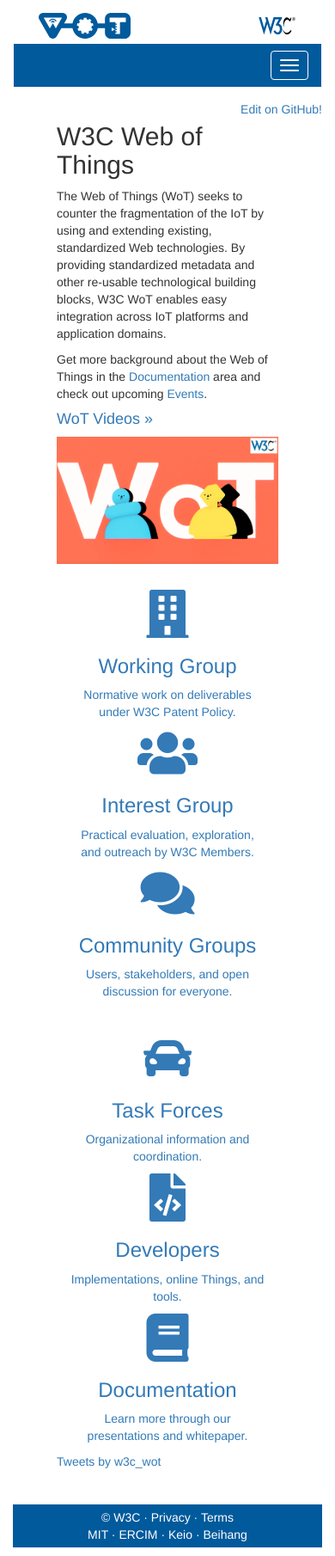
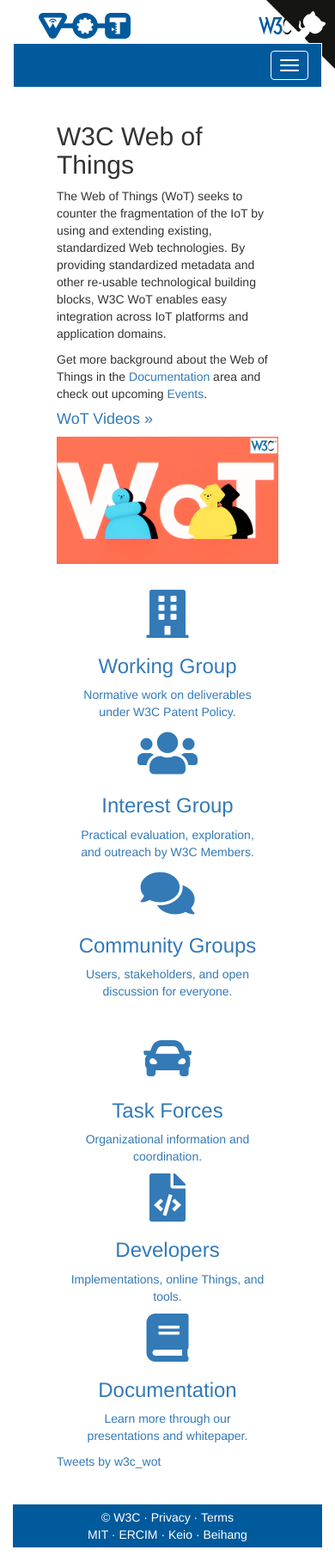
Before and after one commit to w3c/wot-marketing, a Jekyll site: the page built from docs/index.html, in a window 390 px wide. Shown: the whole page at 86% size. Built offline with Jekyll 4.4.1, drawn with Linux system fonts in a browser that asks for light colours; nearby versions of some CDN libraries; comment, search, counter and statistics services are not loaded.

Commit message:
change edit button to a corner button

```diff
--- a/docs/_layouts/default.html
+++ b/docs/_layouts/default.html
@@ -28,6 +28,51 @@
   </head>
 
   <body>
+	  <!-- GitHub corner -->
+	<a href="https://www.github.com/{{ site.github_username }}/{{ site.git_repo }}/blob/master/docs/{{ page.path }}" class="github-corner" aria-label="View source on GitHub"><svg width="80" height="80"
+			viewBox="0 0 250 250" style="fill:#151513; color:#fff; position: absolute; top: 0; border: 0; right: 0;"
+			aria-hidden="true">
+			<path d="M0,0 L115,115 L130,115 L142,142 L250,250 L250,0 Z"></path>
+			<path
+				d="M128.3,109.0 C113.8,99.7 119.0,89.6 119.0,89.6 C122.0,82.7 120.5,78.6 120.5,78.6 C119.2,72.0 123.4,76.3 123.4,76.3 C127.3,80.9 125.5,87.3 125.5,87.3 C122.9,97.6 130.6,101.9 134.4,103.2"
+				fill="currentColor" style="transform-origin: 130px 106px;" class="octo-arm"></path>
+			<path
+				d="M115.0,115.0 C114.9,115.1 118.7,116.5 119.8,115.4 L133.7,101.6 C136.9,99.2 139.9,98.4 142.2,98.6 C133.8,88.0 127.5,74.4 143.8,58.0 C148.5,53.4 154.0,51.2 159.7,51.0 C160.3,49.4 163.2,43.6 171.4,40.1 C171.4,40.1 176.1,42.5 178.8,56.2 C183.1,58.6 187.2,61.8 190.9,65.4 C194.5,69.0 197.7,73.2 200.1,77.6 C213.8,80.2 216.3,84.9 216.3,84.9 C212.7,93.1 206.9,96.0 205.4,96.6 C205.1,102.4 203.0,107.8 198.3,112.5 C181.9,128.9 168.3,122.5 157.7,114.1 C157.9,116.9 156.7,120.9 152.7,124.9 L141.0,136.5 C139.8,137.7 141.6,141.9 141.8,141.8 Z"
+				fill="currentColor" class="octo-body"></path>
+		</svg></a>
+	<style>
+		.github-corner:hover .octo-arm {
+			animation: octocat-wave 560ms ease-in-out
+		}
+
+		@keyframes octocat-wave {
+
+			0%,
+			100% {
+				transform: rotate(0)
+			}
+
+			20%,
+			60% {
+				transform: rotate(-25deg)
+			}
+
+			40%,
+			80% {
+				transform: rotate(10deg)
+			}
+		}
+
+		@media (max-width:500px) {
+			.github-corner:hover .octo-arm {
+				animation: none
+			}
+
+			.github-corner .octo-arm {
+				animation: octocat-wave 560ms ease-in-out
+			}
+		}
+	</style>
 
     <div class="container">
 
@@ -147,11 +192,6 @@
         </div><!--/.container-fluid -->
 
       </nav>
-		<div class="text-right" style="margin-top: -5px; margin-bottom: -15px">
-			<a href=https://www.github.com/{{ site.github_username }}/{{ site.git_repo }}/blob/master/docs/{{ page.path }}>
-				Edit on GitHub!
-			</a>
-		</div>
 			<div class="container"  style="width:80%">
 
 			{{ content }}
```
